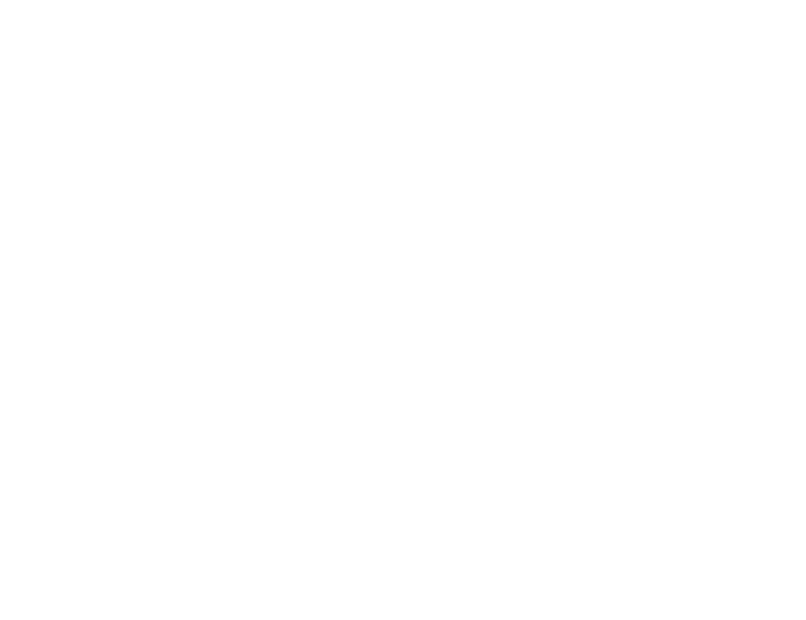
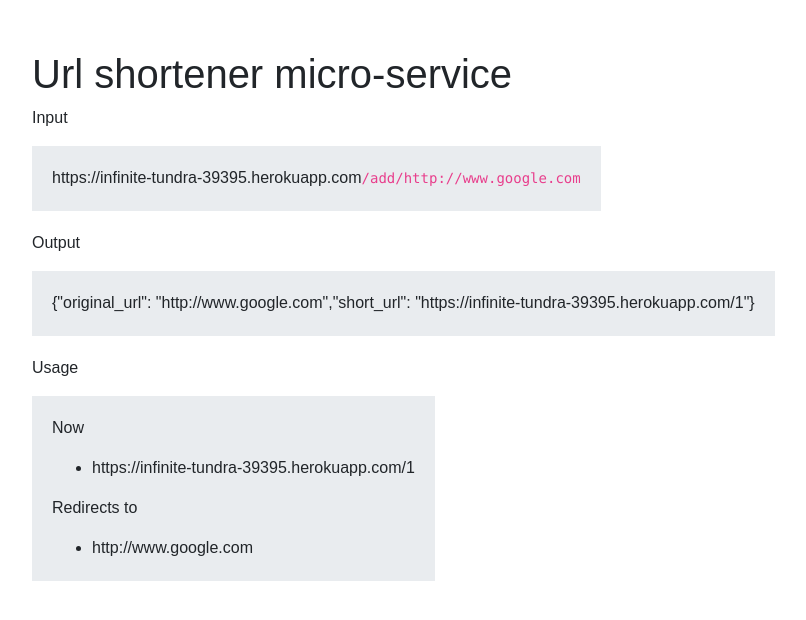
Before and after one commit to mmhansen/url-shortener, a website: page public/index.html in a window 1280 px wide. Shown: the whole page, without its empty margins (168-974 px from the left). Drawn offline with nearby package versions, Linux system fonts and the light colour scheme.

Commit message:
V 1.0.0 shortens Urls redirects Urls Using Object constructor to pass methods to add and route

```diff
--- a/public/index.html
+++ b/public/index.html
@@ -12,5 +12,47 @@
   </head>
   <body>
 
+  <h1>Url shortener micro-service</h1>
+  <!-- Input -->
+  <p>
+    Input
+  </p>
+    <div class="cont">
+      <p>
+        https://infinite-tundra-39395.herokuapp.com<code>/add/http://www.google.com</code>
+      </p>
+    </div>
+    <!-- Output -->
+    <p>
+      Output
+    </p>
+      <div class="cont">
+        <p>
+          {"original_url": "http://www.google.com","short_url": "https://infinite-tundra-39395.herokuapp.com/1"}
+        </p>
+      </div>
+      <!-- Usage -->
+      <p>
+        Usage
+      </p>
+        <div class="cont">
+          <p>
+            Now
+          </p>
+          <ul>
+            <li>
+              https://infinite-tundra-39395.herokuapp.com/1
+            </li>
+          </ul>
+          <p>
+            Redirects to
+          </p>
+          <ul>
+            <li>
+              http://www.google.com
+            </li>
+          </ul>
+        </div>
+
   </body>
 </html>
--- a/public/styles.css
+++ b/public/styles.css
@@ -0,0 +1,19 @@
+/* General */
+body {
+  margin: 50px;
+  margin-left: 200px;
+  font-family: sans-serif;
+}
+.cont {
+  background: #E9ECEF;
+  display: inline-block;
+  padding: 20px;
+  padding-bottom: 5px;
+}
+div {
+  margin-bottom: 20px;
+}
+@media (max-width: 600px){
+  body {
+    margin: 24px;
+  }
```
Also changed, not shown: app/index.js (added, +70 -0 lines), package.json (+7 -1 lines), server.js (+25 -0 lines), README.md.
